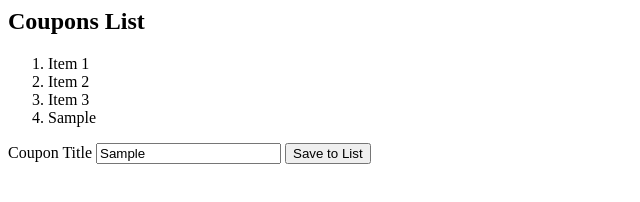
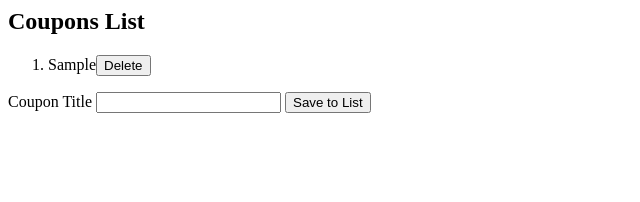
Before and after one commit to PatriciaA98/lesson-02, a plain HTML site: page index.html in a window 1280 px wide. Both pictures are taken after typing "Sample" into the empty fields and a click on the button "Save to List". Shown: the whole page, without its empty margins (0-640 px from the left). Drawn offline with Linux system fonts and the light colour scheme.

Commit message:
Allow user to delete item from list

```diff
--- a/index.html
+++ b/index.html
@@ -10,9 +10,8 @@
         <!-- You can create lists in HTML using the <ul> or <ol> tags which are un-numbered or numbered lists respectively -->
         <!-- document.getElementById('coupons_list').innerHTML will reference the 'children' elements of html elements with selector coupons_list-->
 
-        <ol id="coupons_list">
 
-        </ol>
+        <ol id="coupons_list"></ol>
 
         <!-- HTML assumes that any form submission will trigger page navigation or redirect -->
         <form>
--- a/scripts.js
+++ b/scripts.js
@@ -1,33 +1,39 @@
-function updateList(){
 
-    var coupons_list = document.getElementById('coupons_list');
+function saveToList(){
+    var user_input = document.getElementById('coupon_title');
 
-    console.log(coupons_list)
+    //Create list item
+    var itemNode = document.createElement("LI");
+    var textNode = document.createElement('span')
+    textNode.innerHTML = user_input.value
+    itemNode.appendChild(textNode)
+    // The above is the same as writing <li>Item 1</li>
 
-    // For loops have 3 conditions: a starting condition,termination condition and incrementing condition
 
-    for(var x = 1; x < 4; x++){
 
-        var itemNode = document.createElement("LI");
-        itemNode.innerHTML = 'Item ' + x //Concatenating two elements
-        // The above is the same as writing <li>Item 1</li>
+    //Create a button to delete item
+    var deleteNode = document.createElement('button');
+    deleteNode.innerHTML = 'Delete'
+    deleteNode.addEventListener('click',function(e){
+        removeItem(itemNode)
+        e.stopPropagation()
+      })
+    itemNode.appendChild(deleteNode);
 
-        coupons_list.appendChild(itemNode)
+    //Add to the list
+    coupons_list.appendChild(itemNode)
 
+    //Clear input field
+    user_input.value = ''
+}
+
+
+
+function removeItem(node){
+
+    var lis = document.getElementById('coupons_list');
+    if (confirm("Are you sure?")) {
+        lis.removeChild(node);
     }
 
-
 }
-
-function saveToList(){
-    var user_input = document.getElementById('coupon_title').value;
-    console.log(user_input)
-
-    var itemNode = document.createElement("LI");
-    itemNode.innerHTML = user_input
-    // The above is the same as writing <li>Item 1</li>
-
-    coupons_list.appendChild(itemNode)
-}
-
-window.onload = updateList();
```
